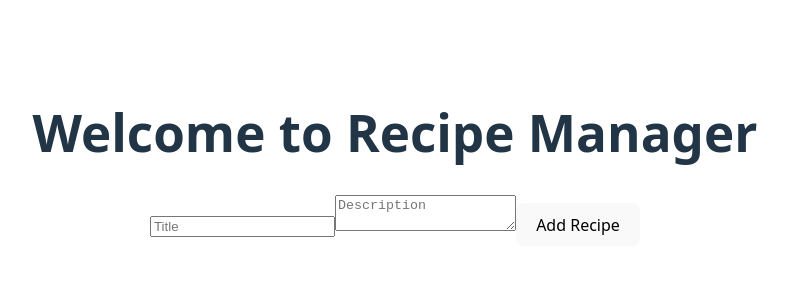
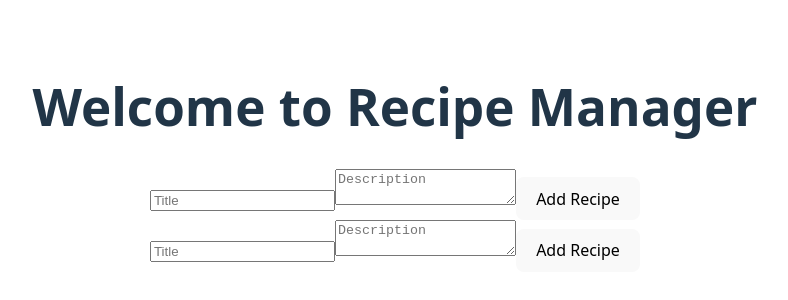
Before and after one commit to karim-99-99/alx-fe-reactjs, a React (Vite) app in the folder recipe-sharing-app/: page / in a window 1280 px wide. Shown: the part 242-542 px from the top of the page, without its empty margins (245-1033 px from the left). Built offline with nearby package versions, Linux system fonts and the light colour scheme.

Commit message:
Added alx-react-app project11

```diff
--- a/recipe-sharing-app/src/App.jsx
+++ b/recipe-sharing-app/src/App.jsx
@@ -2,22 +2,23 @@ import { useState } from "react";
 import reactLogo from "./assets/react.svg";
 import viteLogo from "/vite.svg";
 import "./App.css";
-import RecipeList from "./componant/RecipeList";
-import AddRecipeForm from "./componant/AddRecipeForm";
+import RecipeList from "./components/RecipeList";
+import AddRecipeForm from "./components/AddRecipeForm";
 import { BrowserRouter as Router, Routes, Route } from "react-router-dom";
-import RecipeDetails from "./componant/RecipeDetails";
-import Home from "./componant/Home";
+import RecipeDetails from "./components/RecipeDetails";
+import Home from "./components/Home";
 const App = () => (
+  <div>
   <Router>
     <Routes>
       <Route path="/" element={<Home />} />
       <Route path="/recipe/:recipeId" element={<RecipeDetails />} />
     </Routes>
   </Router>
-  //   <div>
-  //   <RecipeList />
-  //   <AddRecipeForm />
-  // </div>
+
+    <RecipeList />
+    <AddRecipeForm />
+  </div>
 );
 
 export default App;
```
Also changed, not shown: recipe-sharing-app/src/components/AddRecipeForm.jsx (renamed from recipe-sharing-app/src/componant/AddRecipeForm.jsx), recipe-sharing-app/src/components/DeleteRecipeButton.jsx (renamed from recipe-sharing-app/src/componant/DeleteRecipeButton.jsx), recipe-sharing-app/src/components/EditRecipeForm.jsx (renamed from recipe-sharing-app/src/componant/EditRecipeForm.jsx), recipe-sharing-app/src/components/Home.jsx (renamed from recipe-sharing-app/src/componant/Home.jsx), recipe-sharing-app/src/components/RecipeDetails.jsx (renamed from recipe-sharing-app/src/componant/RecipeDetails.jsx), recipe-sharing-app/src/components/RecipeList.jsx (renamed from recipe-sharing-app/src/componant/RecipeList.jsx).
